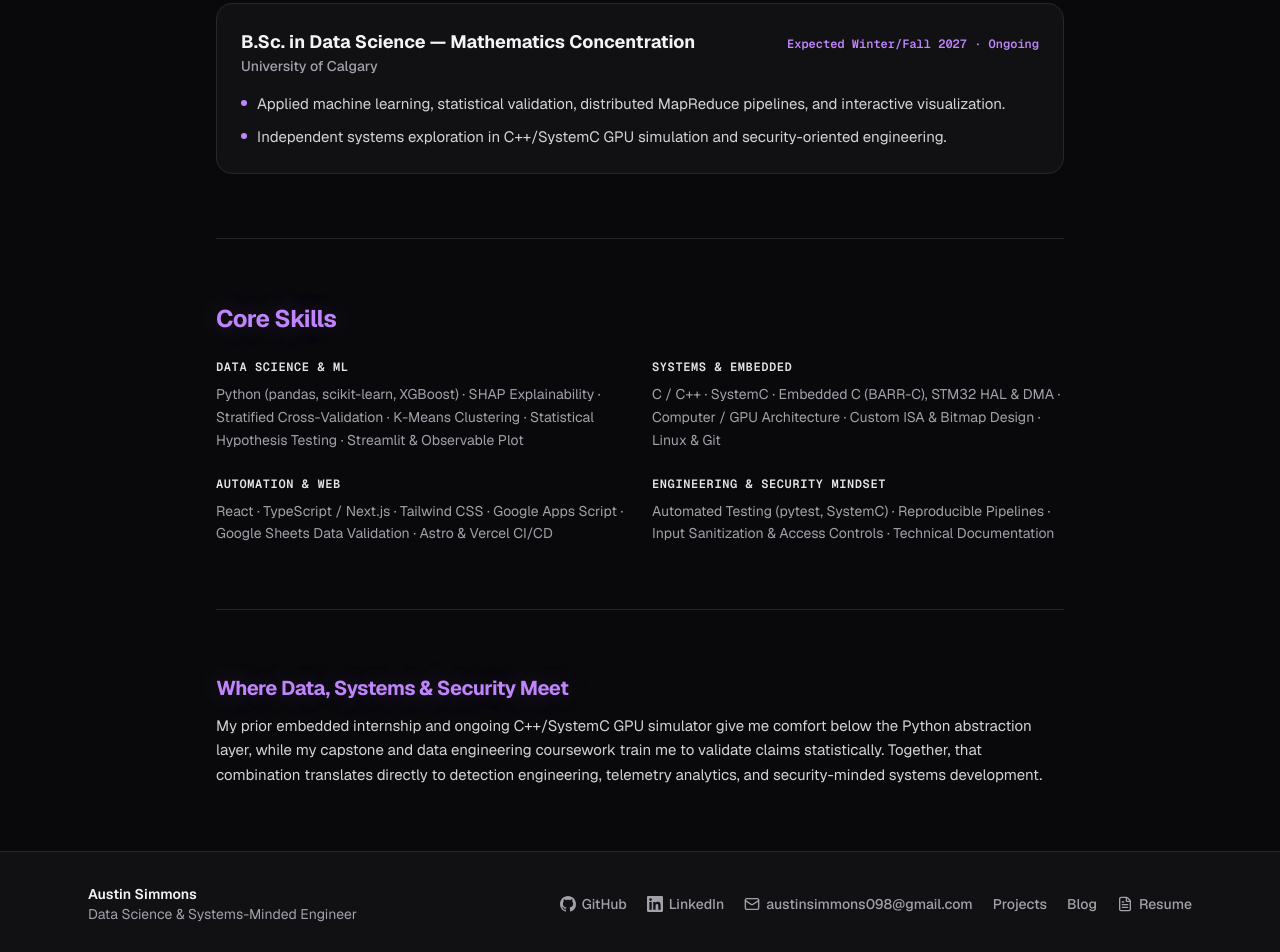
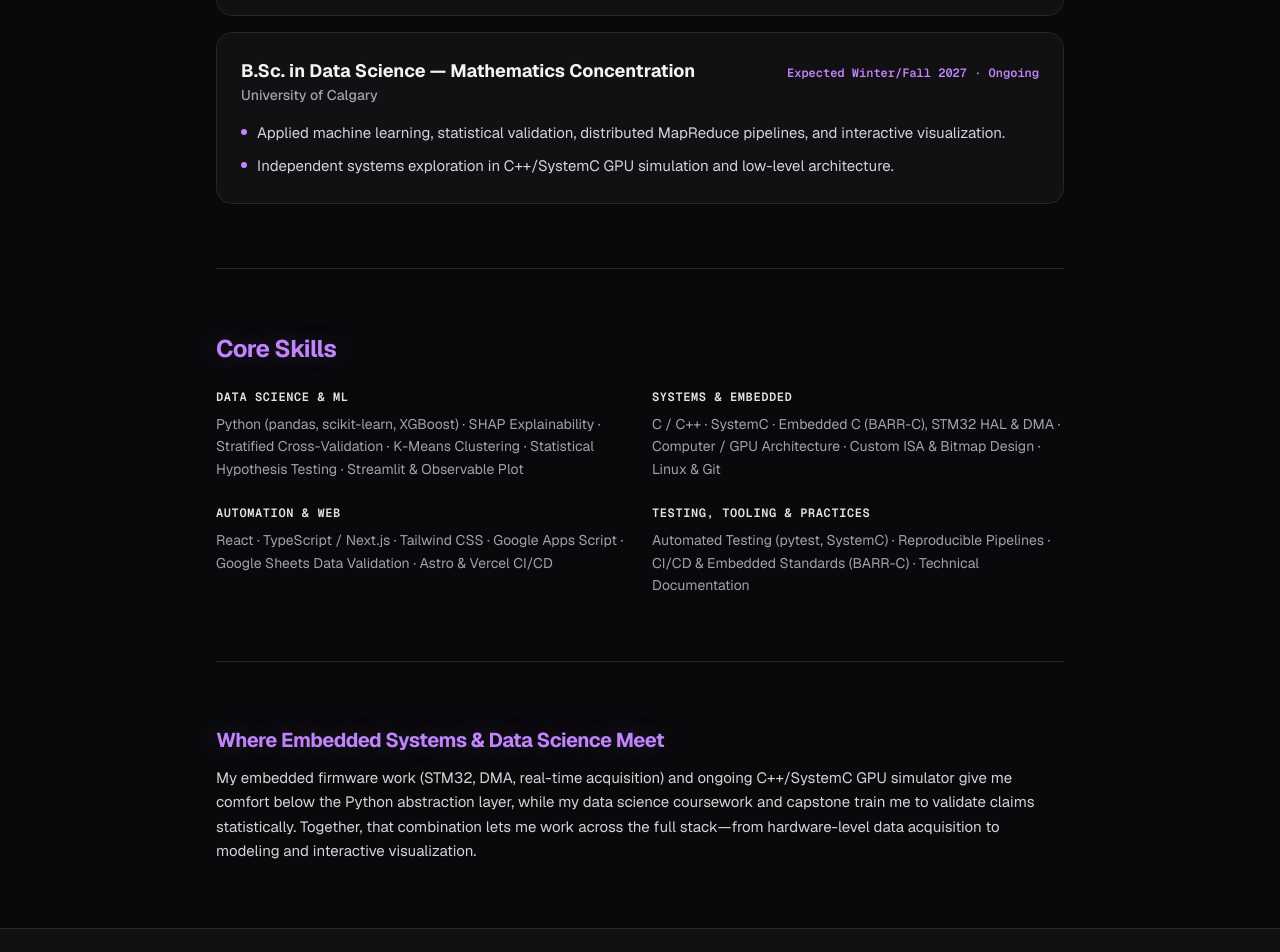
Before and after one commit to AustinJSimmons/portfolio, a Next.js app: page / in a window 1280 px wide. Shown: the part 1200-2152 px from the top of the page. Built offline with nearby package versions, Linux system fonts and the light colour scheme.

Commit message:
content: focus copy on embedded systems and data science, remove engineer title

```diff
--- a/src/app/blog/page.tsx
+++ b/src/app/blog/page.tsx
@@ -6,7 +6,7 @@ import { PROFILE } from '@/data/projects';
 
 export const metadata: Metadata = {
   title: 'Blog',
-  description: `Engineering notes and devlogs by ${PROFILE.name} on GPU architecture, systems, and data science.`,
+  description: `Technical notes and devlogs by ${PROFILE.name} on GPU architecture, systems, and data science.`,
 };
 
 export default function BlogIndexPage() {
@@ -17,7 +17,7 @@ export default function BlogIndexPage() {
       {/* EDIT [Blog (/blog) — Header]: Page eyebrow, title & subtitle; individual posts are Markdown files in content/blog/*.md */}
       <header className="space-y-3 border-b border-border pb-8">
         <span className="font-mono text-xs font-semibold uppercase tracking-widest text-accent">
-          Engineering Notes &amp; Devlogs
+          Technical Notes &amp; Devlogs
         </span>
         <h1 className="neon-heading text-3xl font-extrabold tracking-tight sm:text-4xl">
           Blog
--- a/src/app/page.tsx
+++ b/src/app/page.tsx
@@ -18,7 +18,7 @@ export default function OverviewPage() {
 
         {/* EDIT [Overview (/) — Intro Bio Paragraph]: Main summary paragraph */}
         <p className="max-w-3xl text-lg leading-relaxed text-zinc-300">
-          I&apos;m a data science student who enjoys working across abstraction layers—from statistical modeling and explainable machine learning down to C++/SystemC hardware simulation, embedded systems, and practical automation. I&apos;m currently exploring security-focused engineering where low-level systems literacy and data analysis intersect.
+          I&apos;m a data science student who enjoys working across abstraction layers—from statistical modeling and explainable machine learning down to C++/SystemC hardware simulation, embedded systems, and practical automation. I&apos;m focused on the intersection of embedded systems and data science—building reliable low-level firmware and turning raw telemetry into validated, interpretable models.
         </p>
 
         <div className="no-print flex flex-wrap items-center gap-3 pt-1">
@@ -152,10 +152,10 @@ export default function OverviewPage() {
       {/* EDIT [Overview (/) — Bottom Direction Section]: Heading & closing summary paragraph */}
       <section className="space-y-3">
         <h2 className="neon-heading text-xl font-bold tracking-tight">
-          Where Data, Systems &amp; Security Meet
+          Where Embedded Systems &amp; Data Science Meet
         </h2>
         <p className="text-[15px] leading-relaxed text-zinc-300">
-          My prior embedded internship and ongoing C++/SystemC GPU simulator give me comfort below the Python abstraction layer, while my capstone and data engineering coursework train me to validate claims statistically. Together, that combination translates directly to detection engineering, telemetry analytics, and security-minded systems development.
+          My embedded firmware work (STM32, DMA, real-time acquisition) and ongoing C++/SystemC GPU simulator give me comfort below the Python abstraction layer, while my data science coursework and capstone train me to validate claims statistically. Together, that combination lets me work across the full stack—from hardware-level data acquisition to modeling and interactive visualization.
         </p>
       </section>
     </div>
--- a/src/app/projects/[slug]/page.tsx
+++ b/src/app/projects/[slug]/page.tsx
@@ -215,7 +215,7 @@ export default async function ProjectDetailPage({
             Implementation Challenges &amp; Solutions
           </h2>
           <p className="mt-1 text-sm text-muted">
-            Key engineering trade-offs, debugging decisions, and constraints navigated while building.
+            Key technical trade-offs, debugging decisions, and constraints navigated while building.
           </p>
         </div>
 
--- a/src/app/projects/page.tsx
+++ b/src/app/projects/page.tsx
@@ -9,7 +9,7 @@ import { ProjectCarousel } from '@/components/ProjectCarousel';
 
 export const metadata: Metadata = {
   title: 'Projects',
-  description: `Featured project overviews and additional engineering work by ${PROFILE.name}.`,
+  description: `Featured project overviews and additional software and data science work by ${PROFILE.name}.`,
 };
 
 export default function ProjectsPage() {
--- a/src/components/ChallengeCallout.tsx
+++ b/src/components/ChallengeCallout.tsx
@@ -42,7 +42,7 @@ export function ChallengeCallout({
         <div className="rounded-xl bg-accent-soft p-4 ring-1 ring-purple-500/25">
           <div className="flex items-center gap-2 text-xs font-semibold uppercase tracking-wide text-accent">
             <CheckCircle2 className="h-3.5 w-3.5 text-accent" />
-            <span>Engineering Solution</span>
+            <span>Technical Solution</span>
           </div>
           <p className="mt-2 text-[15px] leading-relaxed text-zinc-100">
             {item.solution}
--- a/src/data/projects.ts
+++ b/src/data/projects.ts
@@ -95,12 +95,12 @@ export interface AdditionalProject {
 // EDIT [All Pages — Overview (/), Navbar, Footer, Resume (/resume)]: Core identity, contact links, and PDF path
 export const PROFILE = {
   name: 'Austin Simmons',
-  role: 'Data Science & Systems-Minded Engineer',
+  role: 'Data Scientist & Embedded Systems Developer',
   tagline:
-    'Bridging statistical modeling, low-level C++ & embedded systems, and security-focused engineering.',
+    'Bridging statistical modeling, applied machine learning, and low-level C++ & embedded firmware development.',
   location: 'Calgary, AB',
   focusSummary:
-    'Applied Machine Learning · Low-Level C++ & Embedded Systems · Security-Minded Engineering',
+    'Applied Machine Learning · Embedded Firmware & STM32 · Low-Level C++ & Systems Development',
   links: {
     github: 'https://github.com/AustinJSimmons',
     linkedin: 'https://www.linkedin.com/in/austin-simmons-77953322a/',
@@ -140,7 +140,7 @@ export const PROFILE = {
       period: 'Expected Winter/Fall 2027 · Ongoing',
       highlights: [
         'Applied machine learning, statistical validation, distributed MapReduce pipelines, and interactive visualization.',
-        'Independent systems exploration in C++/SystemC GPU simulation and security-oriented engineering.',
+        'Independent systems exploration in C++/SystemC GPU simulation and low-level architecture.',
       ],
       isPlaceholder: false,
     },
@@ -181,11 +181,11 @@ export const PROFILE = {
       ],
     },
     {
-      category: 'Engineering & Security Mindset',
+      category: 'Testing, Tooling & Practices',
       skills: [
         'Automated Testing (pytest, SystemC)',
         'Reproducible Pipelines',
-        'Input Sanitization & Access Controls',
+        'CI/CD & Embedded Standards (BARR-C)',
         'Technical Documentation',
       ],
     },
@@ -579,7 +579,7 @@ export const ADDITIONAL_PROJECTS: AdditionalProject[] = [
     name: '479Project',
     description:
       'Multi-task Python distributed data processing pipeline implementing custom MapReduce mappers and reducers across structured tasks.',
-    tags: ['Python', 'MapReduce', 'Data Engineering'],
+    tags: ['Python', 'MapReduce', 'Distributed Data'],
     repoUrl: 'https://github.com/AustinJSimmons/479Project',
     year: 'Apr 2026',
   },
```
